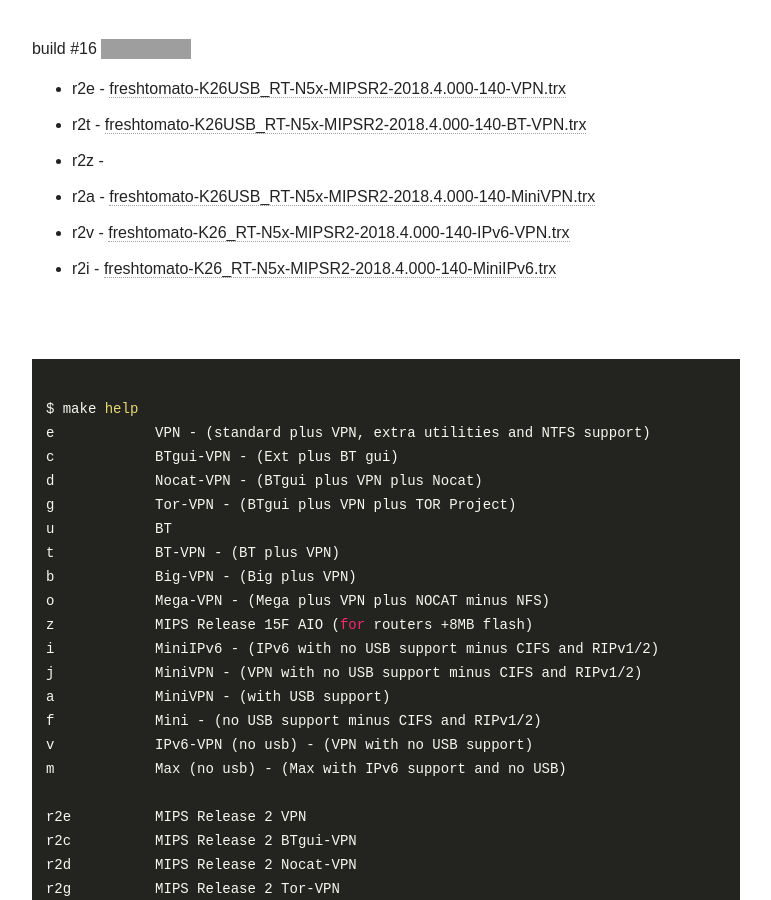
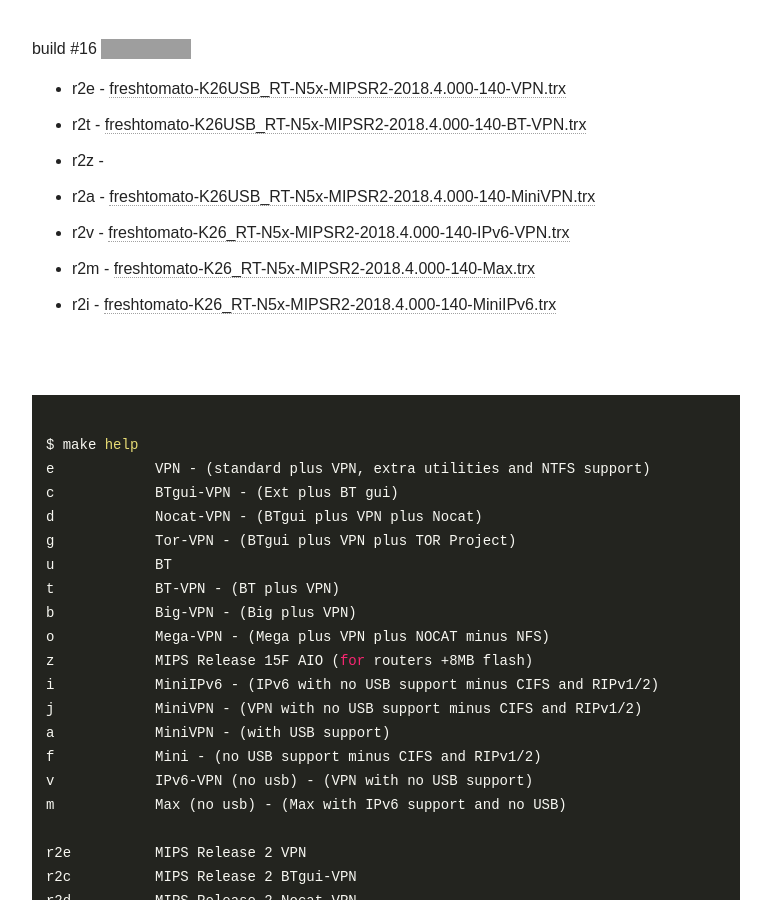
Before and after one commit to oglopss/freshtomato-mips-ci-jekyll, a Jekyll site: the page built from index.html, in a window 1280 px wide and 900 px high, scrolled down 559 px. Shown: the whole window, without its empty margins (254-1025 px from the left). Built offline with Jekyll 4.4.1, drawn with Linux system fonts in a browser that asks for light colours; nearby versions of some CDN libraries; grey boxes are pictures that could not be loaded.

Commit message:
Travis build 16 r2m pushed to gh-pages

```diff
--- a/_data/ss.yml
+++ b/_data/ss.yml
@@ -6,3 +6,4 @@
   - 0002 r2t freshtomato-K26USB_RT-N5x-MIPSR2-2018.4.000-140-BT-VPN.trx
   - 0003 r2z
   - 0007 r2i freshtomato-K26_RT-N5x-MIPSR2-2018.4.000-140-MiniIPv6.trx
+  - 0006 r2m freshtomato-K26_RT-N5x-MIPSR2-2018.4.000-140-Max.trx
```
